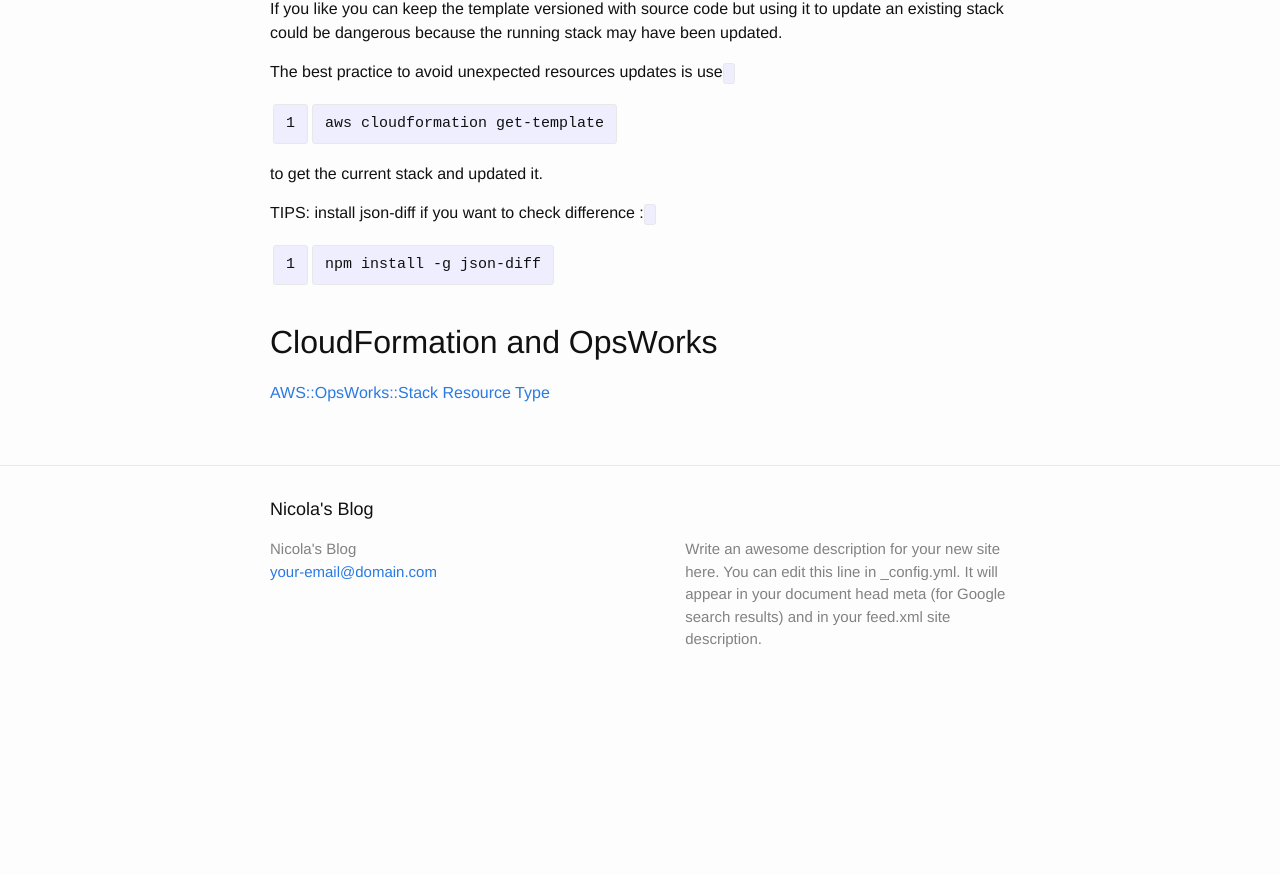
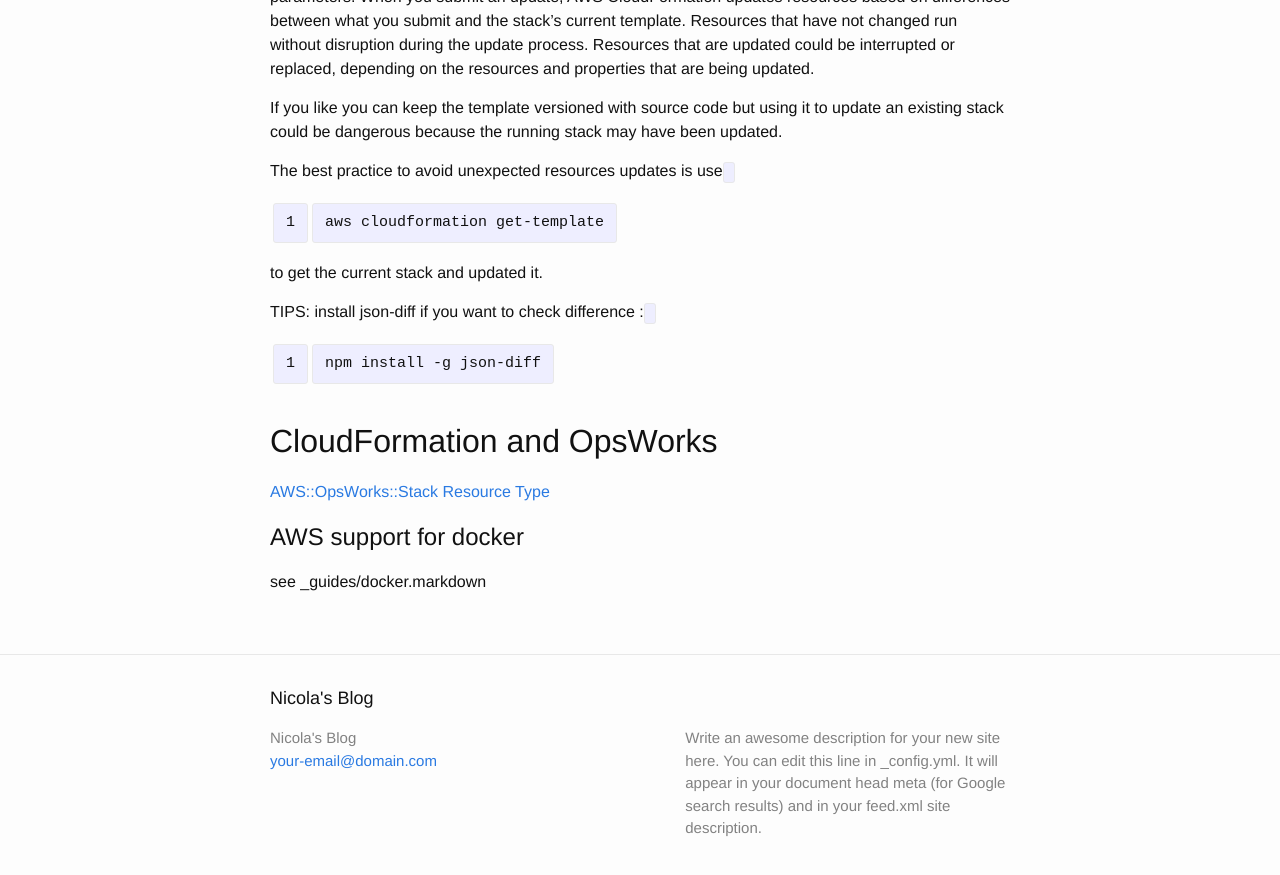
Before and after one commit to breezeight/nicola_blog, a Jekyll site: the page built from _guides/aws.markdown, in a window 1280 px wide and 900 px high, scrolled down 9743 px. Shown: the top 875 px of the window. Built offline with Jekyll 4.4.1, drawn with Linux system fonts in a browser that asks for light colours; before the commit the page ends 10454 px from its top, so only the background shows below that; some of the changed text lies outside the part shown.

Commit message:
add link to docker guide

```diff
--- a/_guides/aws.markdown
+++ b/_guides/aws.markdown
@@ -386,3 +388,7 @@ TIPS: install json-diff if you want to check difference : `npm install -g json-d
 ## CloudFormation and OpsWorks
 
 [AWS::OpsWorks::Stack Resource Type](http://docs.aws.amazon.com/AWSCloudFormation/latest/UserGuide/aws-resource-opsworks-stack.html)
+
+# AWS support for docker
+
+see _guides/docker.markdown
```
Also changed, not shown: other parts of _guides/aws.markdown (+2 -0 lines).
